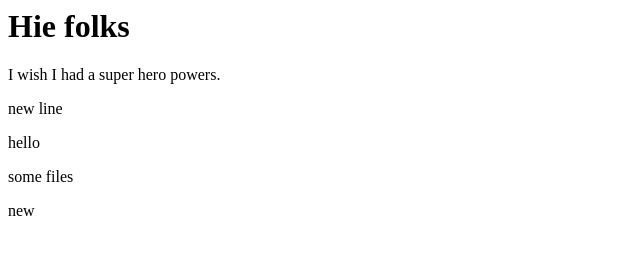
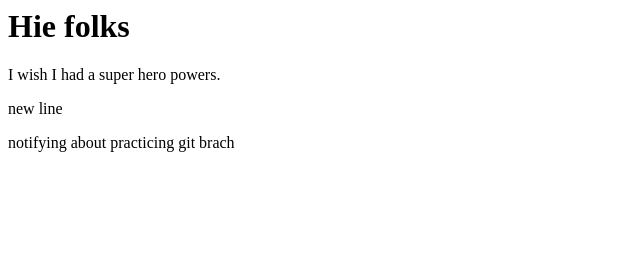
Before and after one commit to mohanendrasidda/git-repostiory, a plain HTML site: page index.html in a window 1280 px wide. Shown: the whole page, without its empty margins (0-640 px from the left). Drawn offline with Linux system fonts and the light colour scheme.

Commit message:
a sample for git branch

```diff
--- a/index.html
+++ b/index.html
@@ -9,10 +9,6 @@
     <h1>Hie folks</h1>
     <p>I wish I had a super hero powers. </p>
     <p>new line</p>
-    <p>hello
-    </p>
-    <p>some files</p>
-    <p>new </p>
-
+    <p>notifying about practicing git brach</p>
 </body>
 </html>
```
